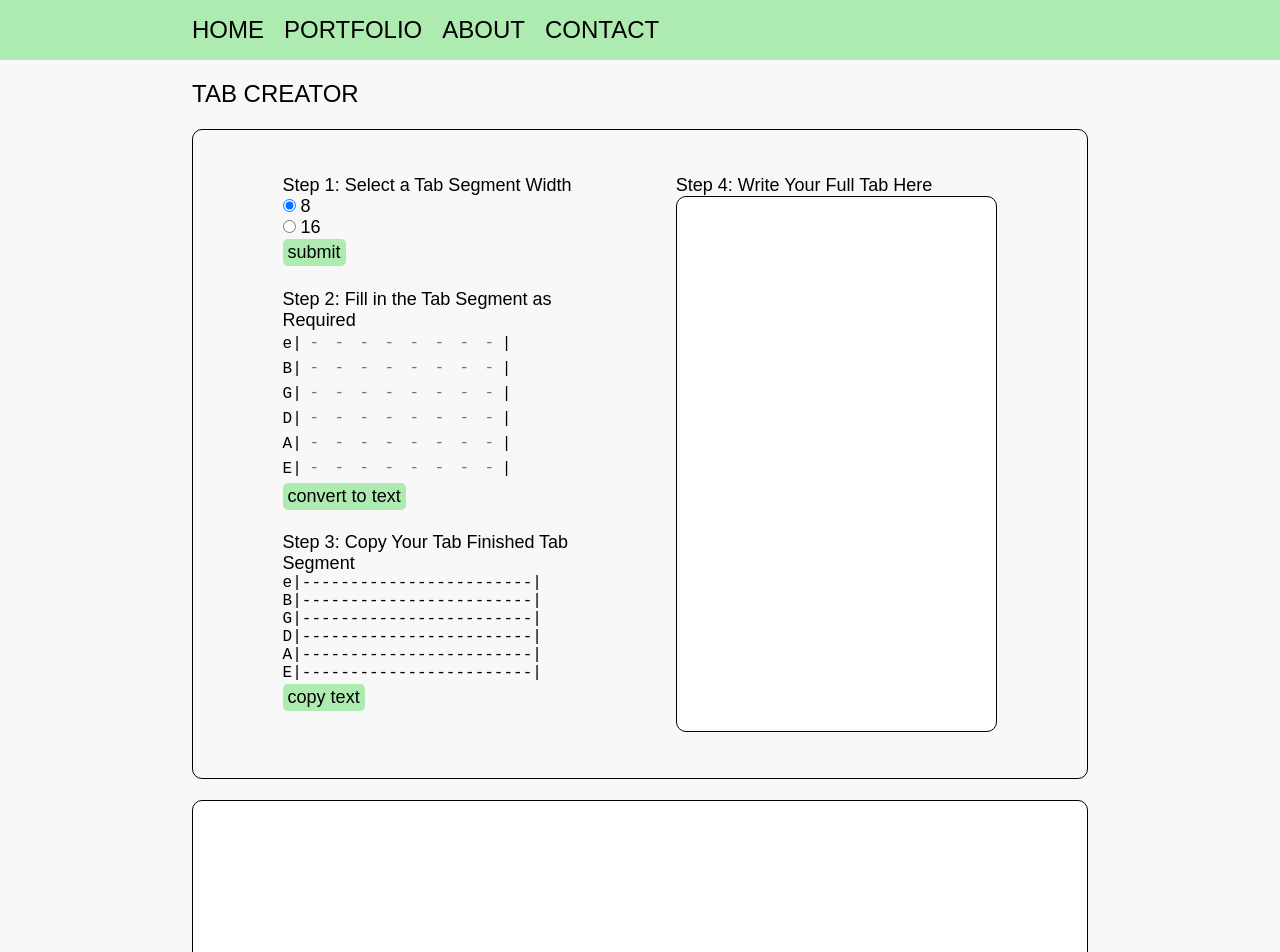
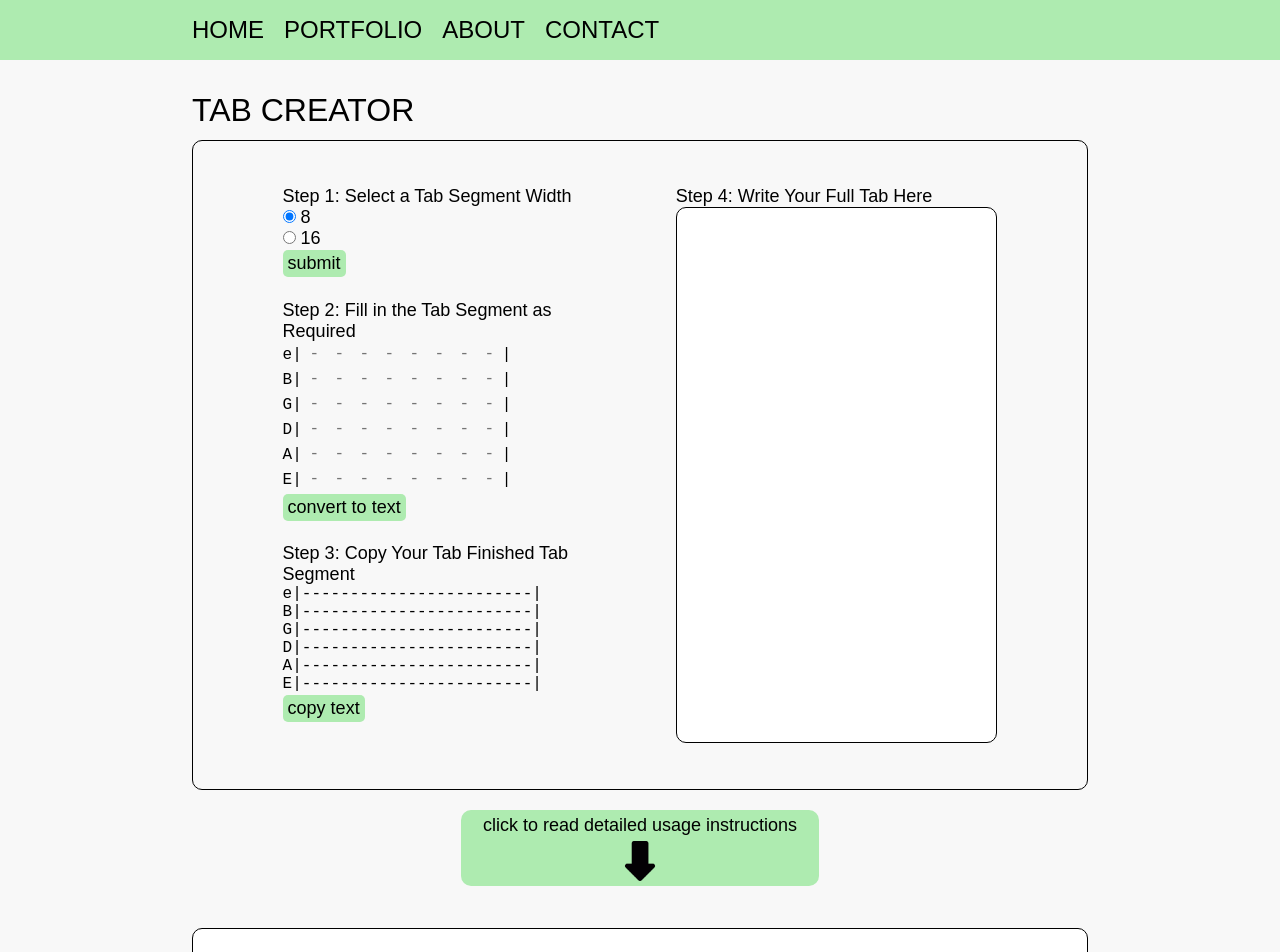
Before and after one commit to JyeTremlett/TabMaker, a plain HTML site: page index.html in a window 1280 px wide. Shown: the top 952 px of the page. Drawn offline with Linux system fonts and the light colour scheme.

Commit message:
added a favicon and added arrow to button to scroll to in-depth instructions section

```diff
--- a/index.html
+++ b/index.html
@@ -4,6 +4,7 @@
     <meta charset="UTF-8">
     <meta name="viewport" content="width=device-width, initial-scale=1.0">
     <title>Tab Maker</title>
+    <link rel="icon" href="img/acoustic-guitar.png">
     <link rel="stylesheet" href="reset.css">
     <link rel="stylesheet" href="style.css">
 </head>
@@ -22,7 +23,6 @@
 
         <h1>Tab Creator</h1>
 
-        <br>
 
         <div class="tab-input">
 
@@ -70,12 +70,19 @@
                 <textarea id="tab-text" name="tab-text"></textarea>
             </div>
 
-            <!-- <input type="button" class="instructions-button" onclick="document.getElementById('instructions').scrollIntoView();" value="click to read details usage instructions"> -->
+
 
 
         </div>
 
+        <div class="instructions-button-container">
+            <input type="button" class="instructions-button" onclick="document.getElementById('instructions').scrollIntoView();" value="click to read detailed usage instructions">
+            <br>
+            <img src="img/arrow-pointing-down_1133.png" alt="Arrow Pointing Down" style="width:40px;height:40px;">
+        </div>
 
+
+        <br>
         <br>
         <div id="instructions"></div>
 
@@ -83,5 +90,7 @@
     </div>
 
     <script src="js/tabdisplayer.js"></script>
+
+    <a href="https://www.flaticon.com/free-icons/guitar" title="guitar icons">Guitar icons created by Freepik - Flaticon</a>
 </body>
 </html>
--- a/js/tabdisplayer.js
+++ b/js/tabdisplayer.js
@@ -105,9 +105,6 @@ function Tab(width) {
             output += '|<br>';
         }
 
-        // add submit button
-        // output += '<input type="button" id="submit-tab-segment-btn" value="convert to text">';
-
         // set context's inner html to a string representation of the tab
         context.innerHTML = output;
     }
--- a/style.css
+++ b/style.css
@@ -13,8 +13,9 @@ p {
 h1 {
     padding-top: 10px;
     text-decoration: none;
-    font-size: x-large;
+    font-size: xx-large;
     text-transform: uppercase;
+    line-height: 60px;
 }
 
 h2, label {
@@ -152,6 +153,25 @@ input[type=radio] {
 
 
 /* Styling for instructions section */
+
+.main-content .instructions-button-container {
+    text-align: center;
+    margin-top: 20px;
+    margin-left: 30%;
+    margin-right: 30%;
+    /* border: 0.5px solid black; */
+    border-radius: 10px;
+    /* background-color: brown; */
+    background-color: rgb(174, 235, 176);
+
+}
+
+.main-content .instructions-button-container input[type=button] {
+    background: none;
+    font-size: large;
+}
+
+
 .main-content #instructions {
     padding: 70px 15% 50% 15%;
     background-color: white;
```
Also changed, not shown: img/acoustic-guitar.ico (added), img/acoustic-guitar.png (added), img/arrow-pointing-down_1133.png (added).
